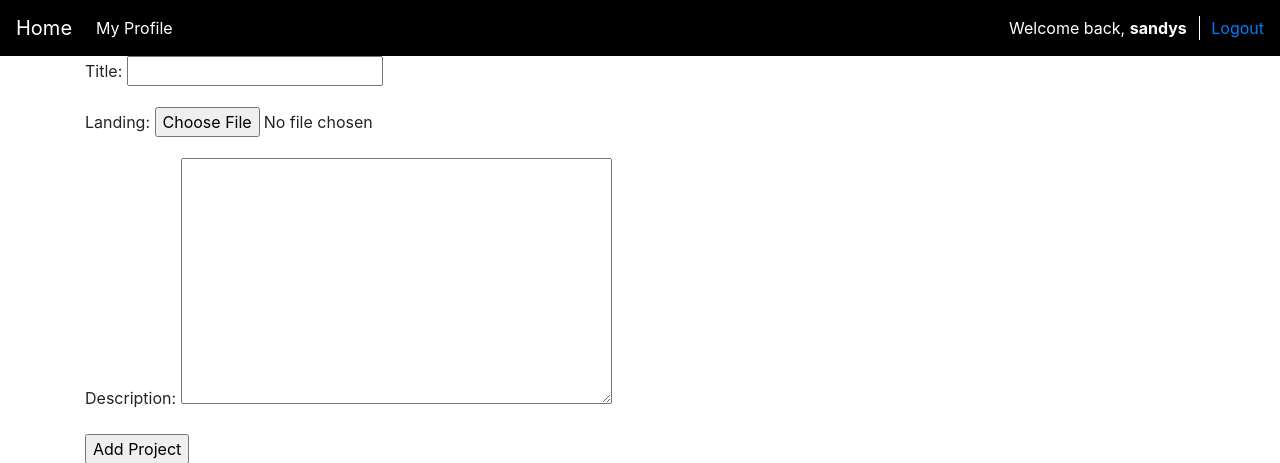
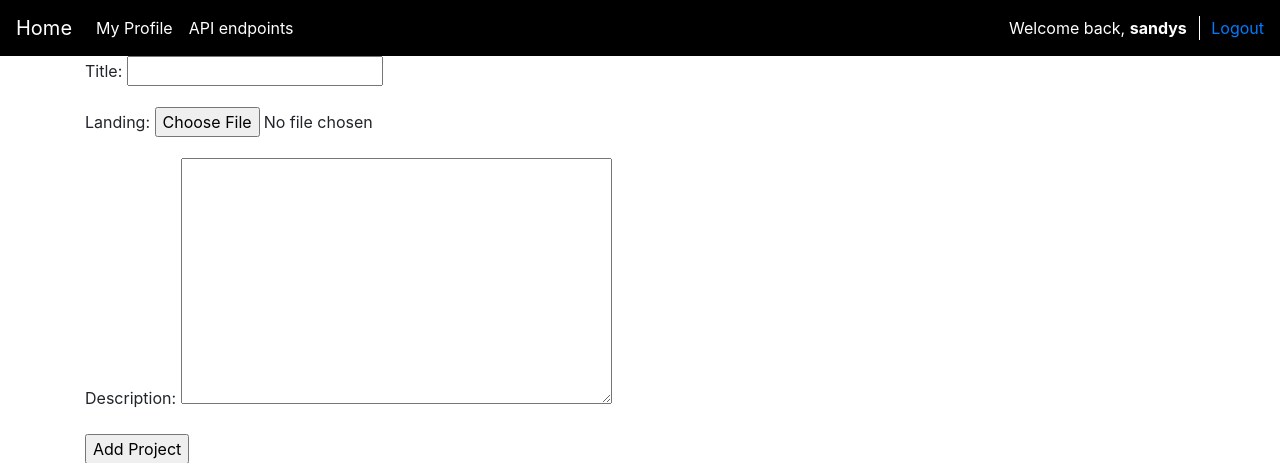
Before and after one commit to dancan-sandys/awwards, a Django app: page /project/add/ in a window 1280 px wide. Shown: the top 463 px of the page. Run offline with Django 3.2, Linux system fonts and the light colour scheme; a user stored in the database is signed in; some libraries are stand-ins or nearby versions.

Commit message:
add a single profile api endpoint

```diff
--- a/awward/templates/navbar.html
+++ b/awward/templates/navbar.html
@@ -8,6 +8,11 @@
         <li class="nav-item active">
           <a class="nav-link" href="{% url 'profilepage'%}">My Profile <span class="sr-only">(current)</span></a>
         </li>
+
+        <li class="nav-item active">
+          <a class="nav-link" href="{% url 'profilepage'%}">API endpoints <span class="sr-only">(current)</span></a>
+        </li>
+
       </ul>
       <span class="navbar-text text-white">
         Welcome back, <strong>{{request.user}}</strong>
--- a/awward/urls.py
+++ b/awward/urls.py
@@ -14,6 +14,8 @@ urlpatterns = [
     url(r'project/single/(\d+)$', views.oneproject, name='single'),
     url(r'projects/api/$', views.projectsapi, name='projectsapi'),
     url(r'profiles/api/$', views.profilesapi, name='profilesapi'),
+    url(r'project/api/(\d+)$', views.singleprojectsapi, name='singleprojectsapi'),
+    url(r'profile/api/(\d+)$', views.singleprofilesapi, name='singleprofilesapi'),
 
 
 ]
--- a/awward/views.py
+++ b/awward/views.py
@@ -172,6 +172,14 @@ def projectsapi(request):
     return Response(serializer.data)
 
 @api_view(['GET'])
+def singleprojectsapi(request, id):
+
+    projects = Project.objects.get(id = id)
+    serializer = projectSerializer(projects, many = False)
+
+    return Response(serializer.data)
+
+@api_view(['GET'])
 def profilesapi(request):
 
     profiles = Profile.objects.all()
@@ -179,6 +187,14 @@ def profilesapi(request):
 
     return Response(serializer.data)
 
+@api_view(['GET'])
+def singleprofilesapi(request, id):
+
+    profiles = Profile.objects.get(id = id)
+    serializer = profileSerializer(profiles, many = False)
+
+    return Response(serializer.data)
+
 #login and register styling
 #Rest api
 #Search
```
